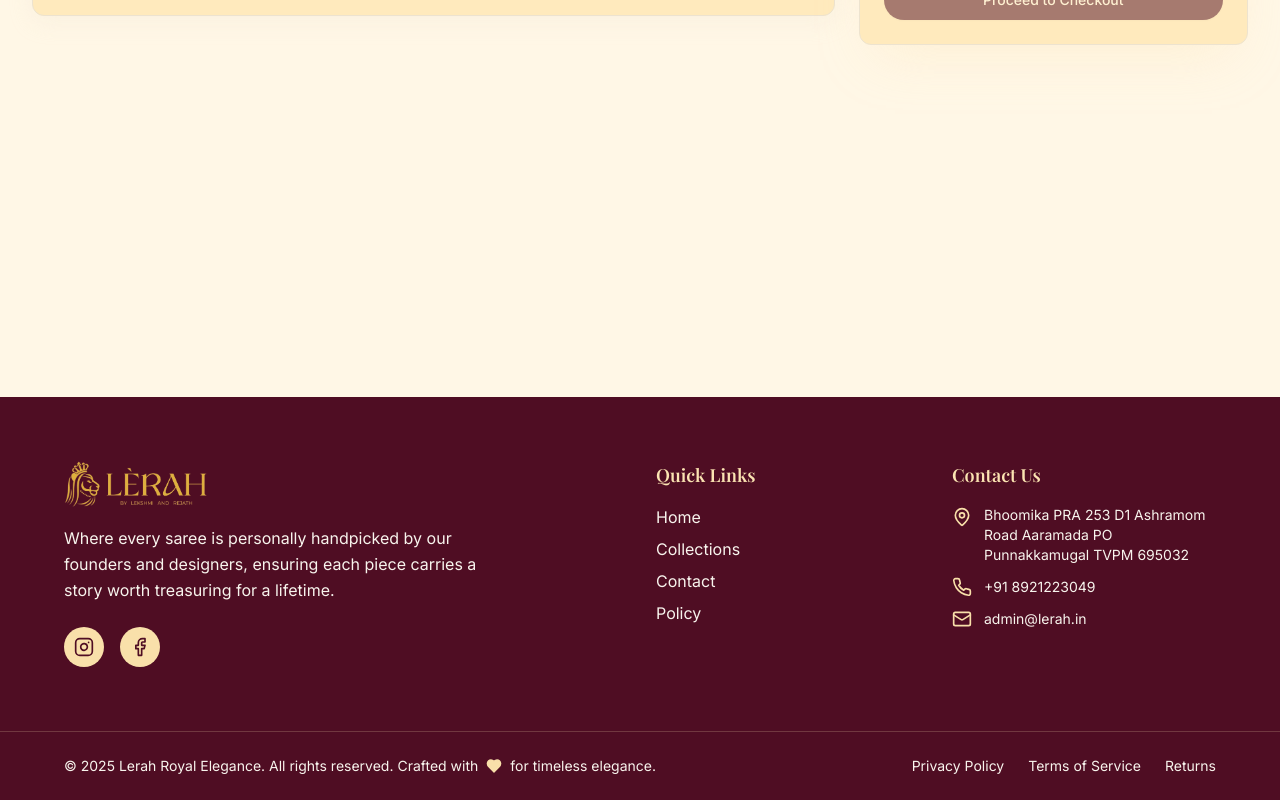
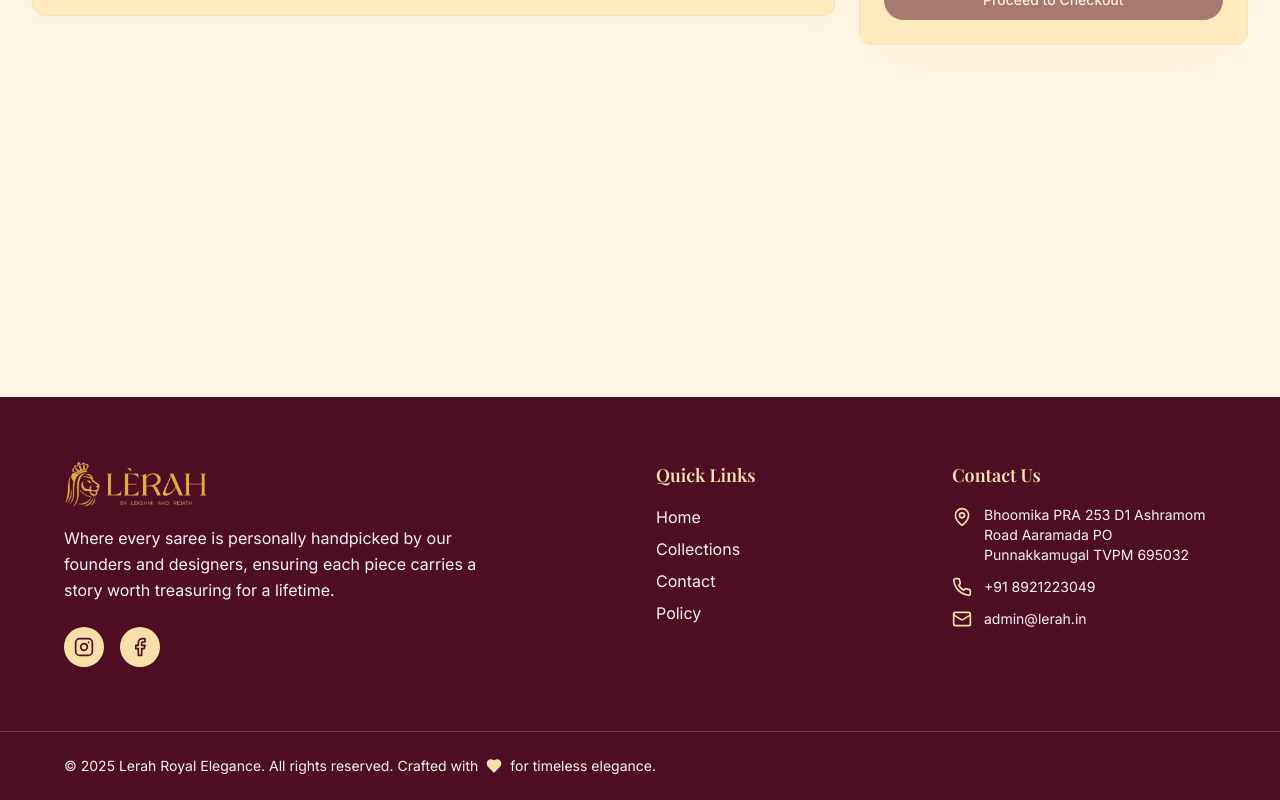
Before and after one commit to techlerah-cmd/e-commerce, a React (Vite) app in the folder frontend/: page /cart in a window 1280 px wide. Shown: the part 468-1268 px from the top of the page. Built offline with nearby package versions, Linux system fonts and the light colour scheme.

Commit message:
ui color theme changed

```diff
--- a/frontend/src/components/Footer.tsx
+++ b/frontend/src/components/Footer.tsx
@@ -126,26 +126,7 @@ const Footer = () => {
               <Heart className="w-4 h-4 text-accent fill-accent" /> for timeless
               elegance.
             </p>
-            <div className="flex gap-6">
-              <Link
-                to="#"
-                className="font-sans-clean text-muted hover:text-accent transition-colors duration-300 text-sm"
-              >
-                Privacy Policy
-              </Link>
-              <Link
-                to="#"
-                className="font-sans-clean text-muted hover:text-accent transition-colors duration-300 text-sm"
-              >
-                Terms of Service
-              </Link>
-              <Link
-                to="#"
-                className="font-sans-clean text-muted hover:text-accent transition-colors duration-300 text-sm"
-              >
-                Returns
-              </Link>
-            </div>
+
           </div>
         </div>
       </div>
--- a/frontend/src/pages/Collections.tsx
+++ b/frontend/src/pages/Collections.tsx
@@ -246,29 +246,29 @@ const Collections = () => {
                     )}
                   </div>
                 ) : (
-                  <div className="grid grid-cols-1 gap-6 sm:grid-cols-2 lg:grid-cols-4">
+                  <div className="grid grid-cols-2 gap-6 sm:grid-cols-2 md:grid-cols-3 lg:grid-cols-4">
                     {products.map((p) => (
                       <div
                         key={p.id}
                         className="group cursor-pointer"
                         onClick={() => navigate(`/product/${p.id}`)}
                       >
-                        {/* card wrapper */}
+                        {/* CARD WRAPPER */}
                         <div className="relative overflow-hidden">
-                          {/* IMAGE SECTION */}
-                          <div className="relative w-full h-72 sm:h-80 md:h-[26rem] lg:h-[30rem]">
+                          {/* PRODUCT IMAGE (FULL COVER) */}
+                          <div className="relative w-full h-56 sm:h-72 md:h-[26rem] lg:h-[30rem]">
                             <img
                               src={p.image}
                               alt={p.title}
                               className="
               absolute inset-0 w-full h-full
-              object-contain sm:object-cover
-              transition-all duration-700 ease-out
-              group-hover:scale-[1.02]
+              object-cover
+              transition-transform duration-700 ease-out
+              group-hover:scale-105
             "
                             />
 
-                            {/* dark overlay for consistency */}
+                            {/* Subtle dark overlay for readability */}
                             <div
                               className="absolute inset-0 pointer-events-none"
                               style={{
@@ -278,12 +278,12 @@ const Collections = () => {
                               }}
                             />
 
-                            {/* OUT OF STOCK BADGE */}
+                            {/* OUT OF STOCK LABEL */}
                             {p.stock === 0 && (
                               <div className="absolute left-1/2 bottom-6 transform -translate-x-1/2 w-10/12 md:w-8/12 lg:w-1/2">
                                 <div className="bg-white/95 px-4 py-3 text-center rounded-sm shadow-sm">
                                   <span
-                                    className="block font-semibold uppercase tracking-wider"
+                                    className="block font-semibold uppercase tracking-wider text-xs md:text-sm"
                                     style={{
                                       color: "hsl(var(--ast-global-color-2))",
                                     }}
@@ -295,10 +295,10 @@ const Collections = () => {
                             )}
                           </div>
 
-                          {/* TEXT AREA */}
-                          <div className="px-6 py-2 pb-4 text-center">
+                          {/* TEXT CONTENT */}
+                          <div className="px-4 sm:px-6 py-2 pb-4 text-center">
                             <h3
-                              className="font-serif-elegant text-lg md:text-xl lg:text-2xl font-semibold mb-3"
+                              className="font-serif-elegant text-sm sm:text-lg md:text-xl lg:text-2xl font-semibold mb-2"
                               style={{
                                 color: "hsl(var(--ast-global-color-2))",
                               }}
@@ -308,7 +308,7 @@ const Collections = () => {
 
                             <div className="mb-2 flex justify-center gap-1">
                               <div
-                                className="text-base md:text-lg font-semibold"
+                                className="text-sm sm:text-base md:text-lg font-semibold"
                                 style={{
                                   color: "hsl(var(--ast-global-color-2))",
                                 }}
@@ -317,7 +317,7 @@ const Collections = () => {
                               </div>
                               {p.actual_price > p.price && (
                                 <div
-                                  className="text-sm mt-1 line-through"
+                                  className="text-xs sm:text-sm mt-1 line-through"
                                   style={{
                                     color: "hsl(var(--muted-foreground))",
                                   }}
@@ -330,7 +330,7 @@ const Collections = () => {
                             {/* READ MORE BUTTON */}
                             <Button
                               variant="outline"
-                              className="text-secondary border-transparent hover:bg-secondary hover:text-muted"
+                              className="text-secondary border-transparent hover:bg-secondary hover:text-muted text-xs sm:text-sm"
                               onClick={(e) => {
                                 e.stopPropagation();
                                 navigate(`/product/${p.id}`);
--- a/frontend/src/pages/ProductDetail.tsx
+++ b/frontend/src/pages/ProductDetail.tsx
@@ -363,7 +363,7 @@ const ProductDetail = () => {
                           />
                         </Button> */}
                         <Button
-                          variant="outline"
+                          variant="outlineSecondary"
                           onClick={handleShare}
                           className="btn-outline-luxury"
                         >
```
